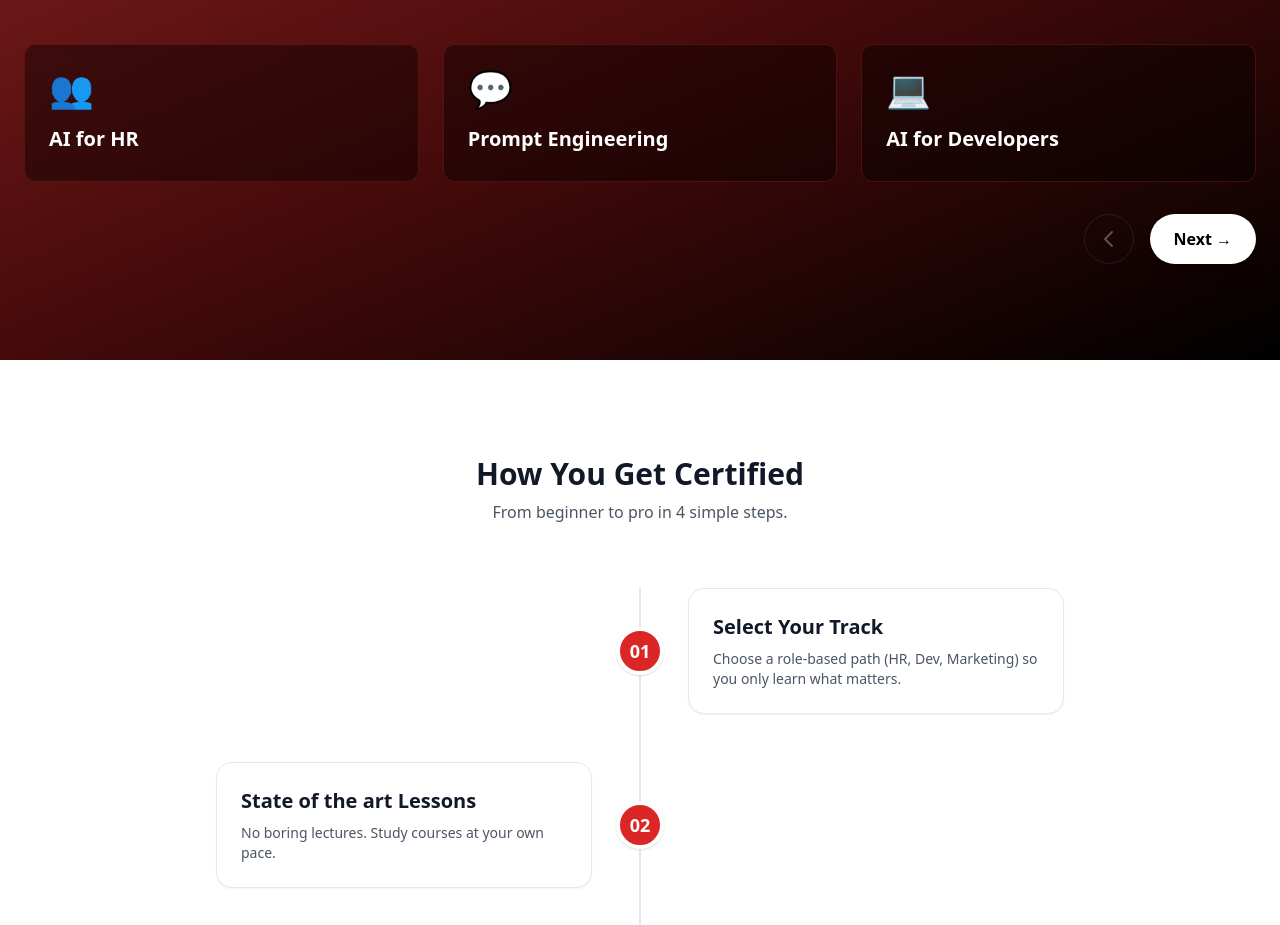
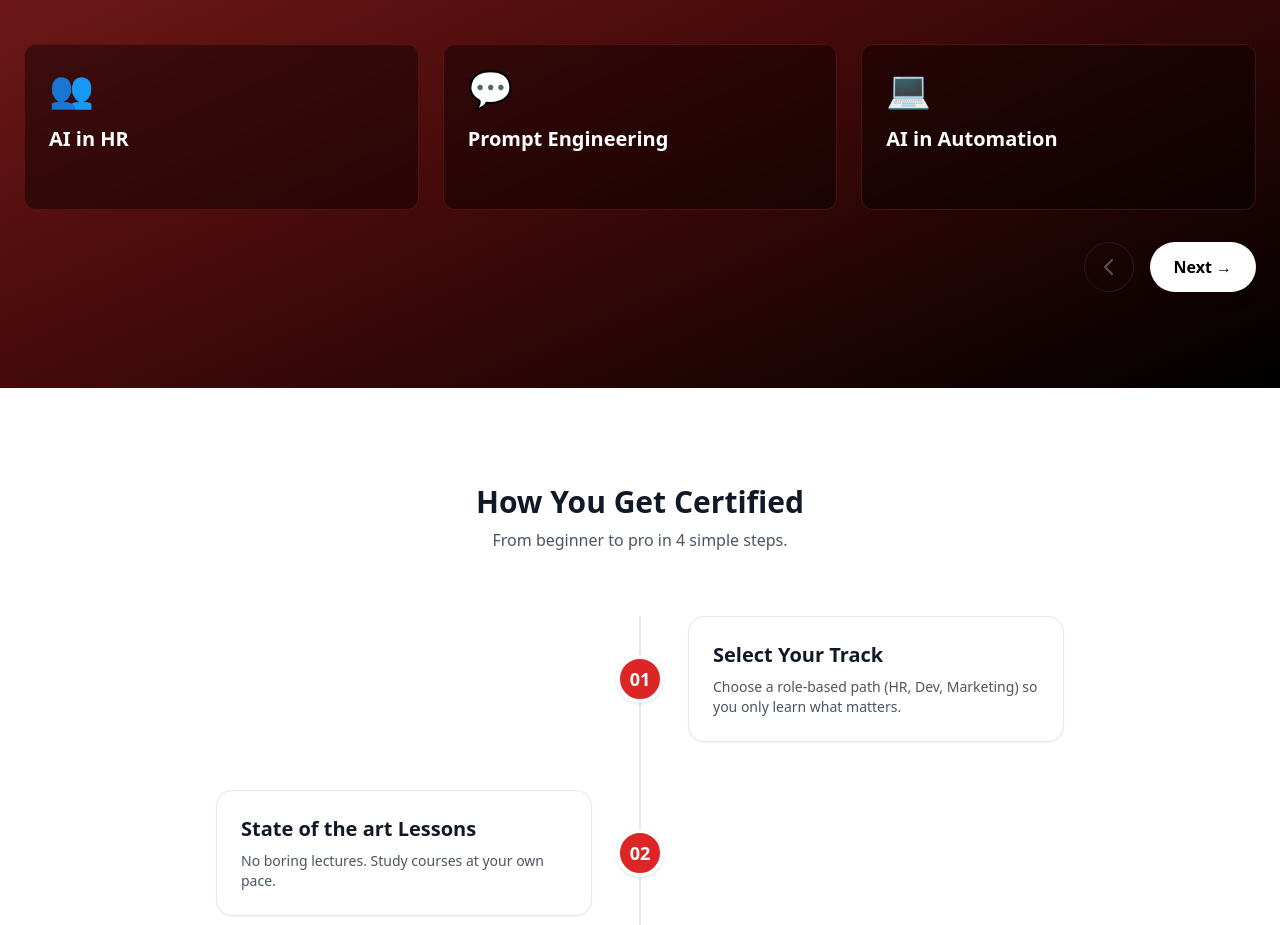
Before and after one commit to shiromys/AICourseHubPro, a React (Vite) app in the folder frontend/: page / in a window 1280 px wide. Shown: the part 1690-2615 px from the top of the page. Built offline with nearby package versions, Linux system fonts and the light colour scheme; no server answers.

Commit message:
made changes to UI and packages

```diff
--- a/frontend/src/pages/Home.jsx
+++ b/frontend/src/pages/Home.jsx
@@ -35,12 +35,12 @@ const Home = () => {
 
   // Course Categories Data
   const categories = [
-    { title: "AI for HR", icon: "👥" },
+    { title: "AI in HR", icon: "👥" },
     { title: "Prompt Engineering", icon: "💬" },
-    { title: "AI for Developers", icon: "💻" },
-    { title: "Marketing & SEO", icon: "📈" },
-    { title: "Business Strategy", icon: "📊" },
-    { title: "AI Ethics & Law", icon: "⚖️" },
+    { title: "AI in Automation", icon: "💻" },
+    { title: "Local Government & Public Services", icon: "📈" },
+    { title: "Business & Analytics", icon: "📊" },
+    { title: "Non-Profits and Social Impact", icon: "⚖️" },
   ];
 
   // Carousel Logic (Show 3 at a time)
@@ -313,7 +313,7 @@ const Home = () => {
               { q: "Do I need coding experience?", a: "Not at all. Our HR, Business, and Marketing tracks are 100% code-free. We focus on 'Prompt Engineering' using English." },
               { q: "Is the certificate recognized?", a: "Yes. Our certificates are verifiable and used by professionals to showcase skills on LinkedIn and resumes." },
               { q: "How long are the courses?", a: "Most courses are designed to be completed in 2-4 hours. They are self-paced, so you can learn whenever you have time." },
-              { q: "Can I get a refund?", a: "We do not offer any refunds. However, special cases if proven genuine can be considered for a refund. Please contact info@aicoursehubpro.com to more information." },
+              { q: "Can I get a refund?", a: "We do not offer any refunds. However, special cases if proven genuine can be considered for a refund. Please contact info@aicoursehubpro.com for more information." },
             ].map((item, i) => (
               <div key={i} className="border border-gray-200 rounded-lg overflow-hidden bg-white shadow-sm">
                 <button onClick={() => toggleFaq(i)} className="w-full flex justify-between items-center p-5 hover:bg-gray-50 transition text-left">
```
Also changed, not shown: 1 other file (tests, documents, lock files or other folders).
